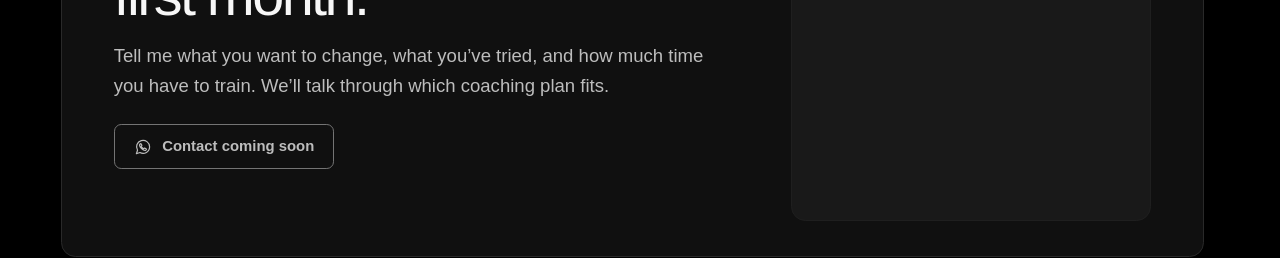
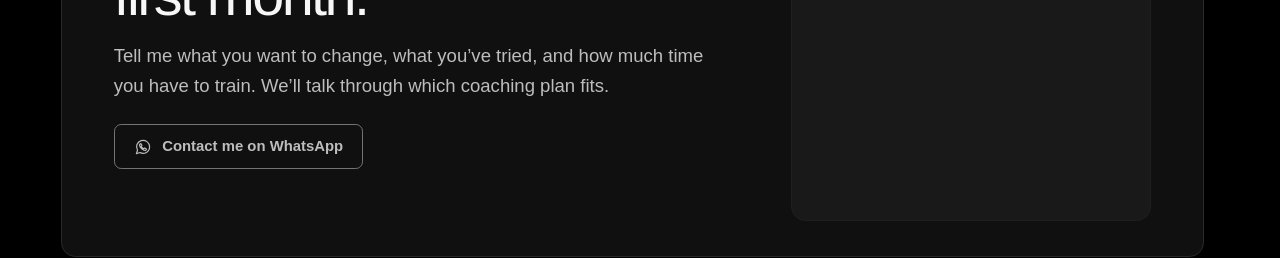
Before and after one commit to Ceetada/coachfonsi, a Next.js app: page / in a window 1280 px wide. Shown: the part 6260-6518 px from the top of the page. Built offline with nearby package versions, Linux system fonts and the light colour scheme; a web font is replaced by a local one.

Commit message:
Update WhatsApp contact button label

```diff
--- a/src/components/coach-sections.tsx
+++ b/src/components/coach-sections.tsx
@@ -73,7 +73,7 @@ export function FinalContact({ chat, email }: { chat: string | null; email: stri
         <div>
           <h2 id="contact-title">{site.closing.headline}</h2>
           <p className="lede">{site.closing.description}</p>
-          <ContactLink href={chat ?? email} fallback={null} className="button-primary">{chat || !email ? "Chat With Coach Fonsi" : "Email Coach Fonsi"}</ContactLink>
+          <ContactLink href={chat ?? email} fallback={null} className="button-primary">{chat || !email ? "Contact me on WhatsApp" : "Email Coach Fonsi"}</ContactLink>
         </div>
         <MediaFrame className="contact-frame" asset={media.finalPortrait} sizes="(max-width: 699px) 82vw, 34vw" />
       </div>
--- a/src/components/contact-link.tsx
+++ b/src/components/contact-link.tsx
@@ -33,5 +33,5 @@ export function ContactLink({
     );
   }
 
-  return <span className={`${classes} button-unavailable`}>{icon} Contact coming soon</span>;
+  return <span className={`${classes} button-unavailable`}>{icon}{children}</span>;
 }
```
